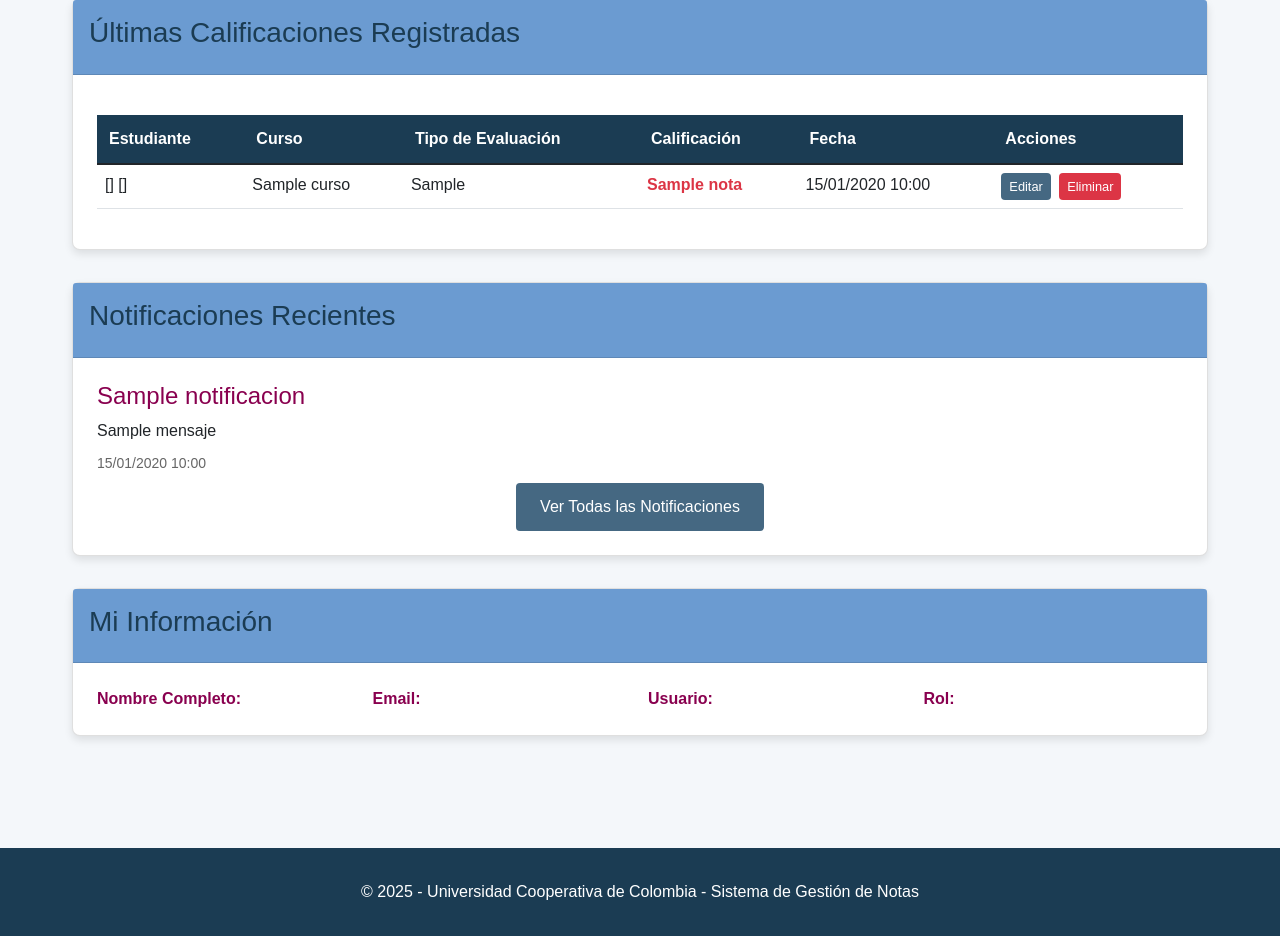
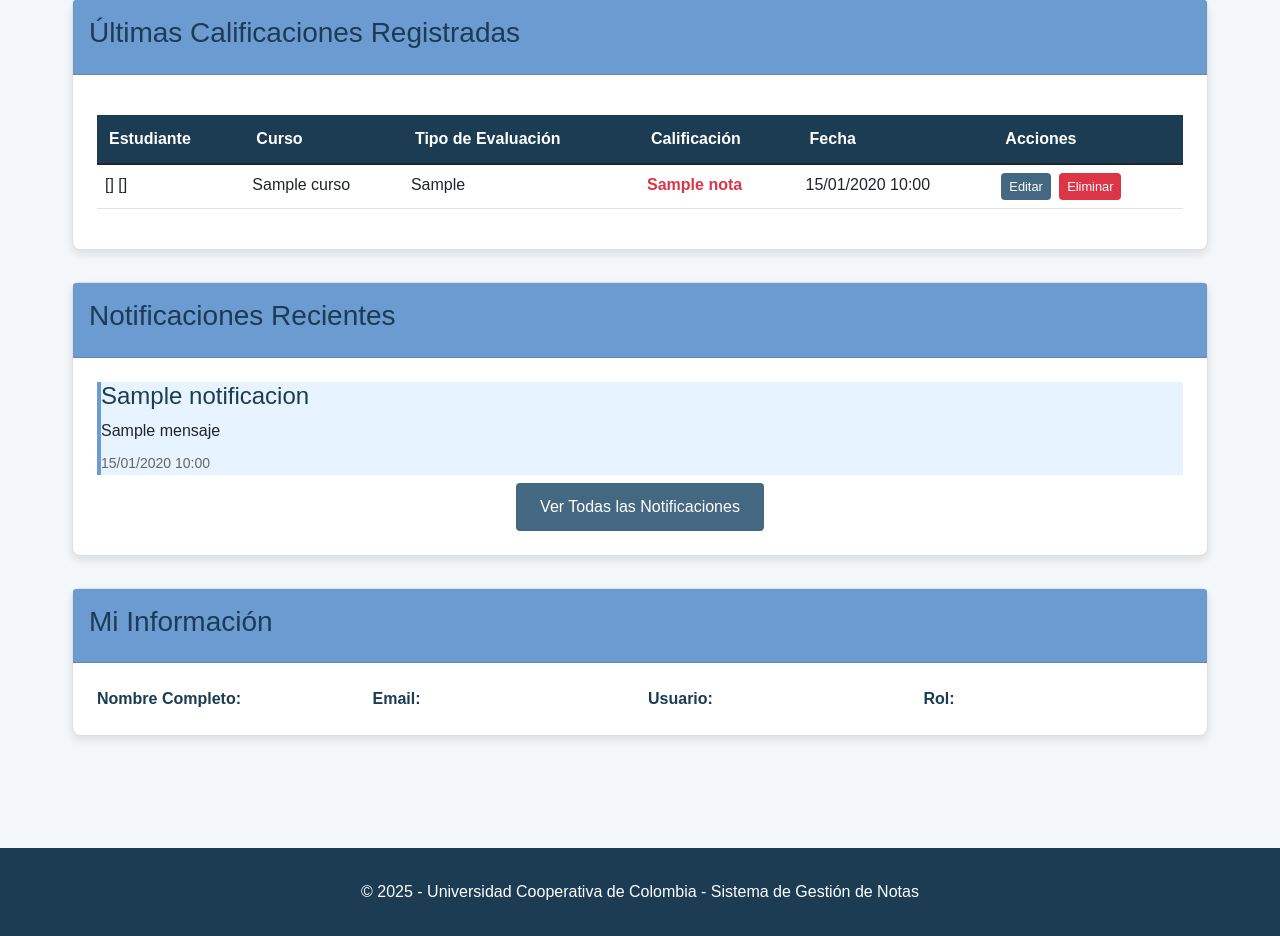
Before and after one commit to migueltovarb/ISWREQUERIMIENTOS202502-1Jenifrutica, a Django app: template TROLI_GESTION_NOTAS/estudiantes/templates/estudiantes/dashboard_profesor.html in a window 1280 px wide. Shown: the part 894-1830 px from the top of the page. Run offline with Django 5.2, Linux system fonts and the light colour scheme; the template is opened without the code that fills it: most values are stand-ins (such as "Sample title", 1, 10 or a date in 2020).

Commit message:
Rosao del Diablo

```diff
--- a/TROLI_GESTION_NOTAS/estudiantes/templates/estudiantes/dashboard_profesor.html
+++ b/TROLI_GESTION_NOTAS/estudiantes/templates/estudiantes/dashboard_profesor.html
@@ -11,6 +11,7 @@
         margin-bottom: 20px;
         box-shadow: 0 4px 6px rgba(27, 60, 83, 0.2);
         transition: transform 0.3s;
+        background-color: #456882;
     }
     .stat-card:hover {
         transform: translateY(-5px);
@@ -26,6 +27,18 @@
         font-weight: bold;
         padding: 12px;
     }
+    .card-header {
+        background-color: #6B9BD1 !important;
+        color: #1B3C53 !important;
+    }
+    .notification-item.unread {
+        background-color: #e7f3ff !important;
+        border-left: 4px solid #6B9BD1 !important;
+    }
+    .notification-item {
+        background-color: #fff !important;
+        border-left: none !important;
+    }
 </style>
 {% endblock %}
 
@@ -37,28 +50,28 @@
 
     <div class="row">
         <div class="col-md-3">
-            <div class="stat-card" style="background: #1B3C53;">
+            <div class="stat-card" style="background-color: #1B3C53;">
                 <p>Cursos</p>
                 <h3>{{ total_cursos }}</h3>
             </div>
         </div>
 
         <div class="col-md-3">
-            <div class="stat-card" style="background: #456882;">
+            <div class="stat-card" style="background-color: #456882;">
                 <p>Estudiantes</p>
                 <h3>{{ total_estudiantes }}</h3>
             </div>
         </div>
 
         <div class="col-md-3">
-            <div class="stat-card" style="background: #6B9BD1;">
+            <div class="stat-card" style="background-color: #6B9BD1;">
                 <p>Calificaciones</p>
                 <h3>{{ calificaciones_registradas }}</h3>
             </div>
         </div>
 
         <div class="col-md-3">
-            <div class="stat-card" style="background: #D2C1B6; color: #1B3C53;">
+            <div class="stat-card" style="background-color: #D2C1B6; color: #1B3C53;">
                 <p>Notificaciones</p>
                 <h3>{{ notificaciones_no_leidas }}</h3>
             </div>
@@ -196,7 +209,7 @@
             <div class="notification-panel">
                 {% for notificacion in notificaciones_recientes %}
                 <div class="notification-item {% if not notificacion.leida %}unread{% endif %}">
-                    <h4 style="color: #89004f; margin-bottom: 0.5rem;">{{ notificacion.titulo }}</h4>
+                    <h4 style="color: #1B3C53; margin-bottom: 0.5rem;">{{ notificacion.titulo }}</h4>
                     <p style="margin-bottom: 0.5rem;">{{ notificacion.mensaje }}</p>
                     <small style="color: #666;">{{ notificacion.fecha_creacion|date:"d/m/Y H:i" }}</small>
                 </div>
@@ -219,19 +232,19 @@
         <div class="card-body">
             <div style="display: grid; grid-template-columns: repeat(auto-fit, minmax(250px, 1fr)); gap: 1rem;">
                 <div>
-                    <strong style="color: #89004f;">Nombre Completo:</strong><br>
+                    <strong style="color: #1B3C53;">Nombre Completo:</strong><br>
                     {{ user.first_name }} {{ user.last_name }}
                 </div>
                 <div>
-                    <strong style="color: #89004f;">Email:</strong><br>
+                    <strong style="color: #1B3C53;">Email:</strong><br>
                     {{ user.email }}
                 </div>
                 <div>
-                    <strong style="color: #89004f;">Usuario:</strong><br>
+                    <strong style="color: #1B3C53;">Usuario:</strong><br>
                     {{ user.username }}
                 </div>
                 <div>
-                    <strong style="color: #89004f;">Rol:</strong><br>
+                    <strong style="color: #1B3C53;">Rol:</strong><br>
                     {{ user.get_rol_display }}
                 </div>
             </div>
```
Also changed, not shown: TROLI_GESTION_NOTAS/estudiantes/templates/estudiantes/estudiantes_curso.html (+16 -16 lines).
